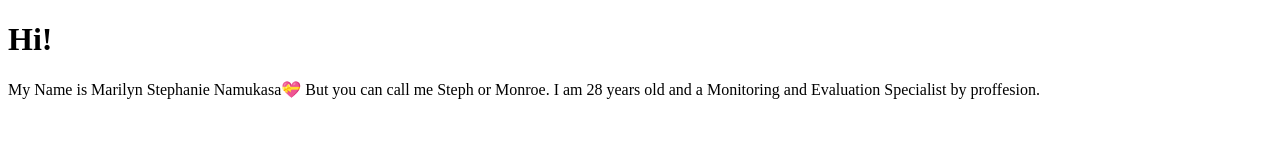
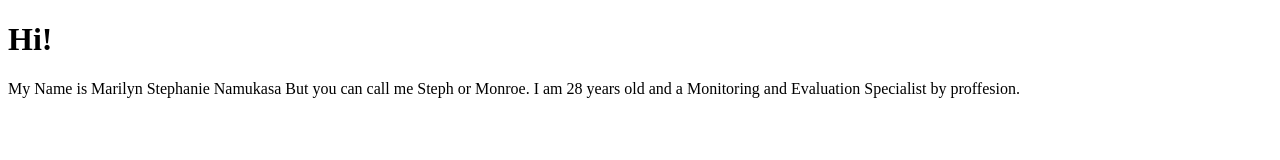
Before and after one commit to MsMarilynStephanie/codequeen7, a plain HTML site: page mybio.html in a window 1280 px wide. Drawn offline with Linux system fonts and the light colour scheme.

Commit message:
my first commit

```diff
--- a/mybio.html
+++ b/mybio.html
@@ -1,11 +1,11 @@
 <!DOCTYPE html>
 <html>
     <head>
-        <title>Meet a future Code Queen 🧮 </title>
+        <title>Meet a future Code Queen🧡 </title>
     </head>
  <body>
     <h1>Hi!</h1>
-    <P1> My Name is Marilyn Stephanie Namukasa💝 </P1>
+    <P1> My Name is Marilyn Stephanie Namukasa </P1>
     <P2> But you can call me Steph or Monroe.</P2>
     <P3> I am 28 years old and a Monitoring and Evaluation Specialist by proffesion.</P2>
 
```
